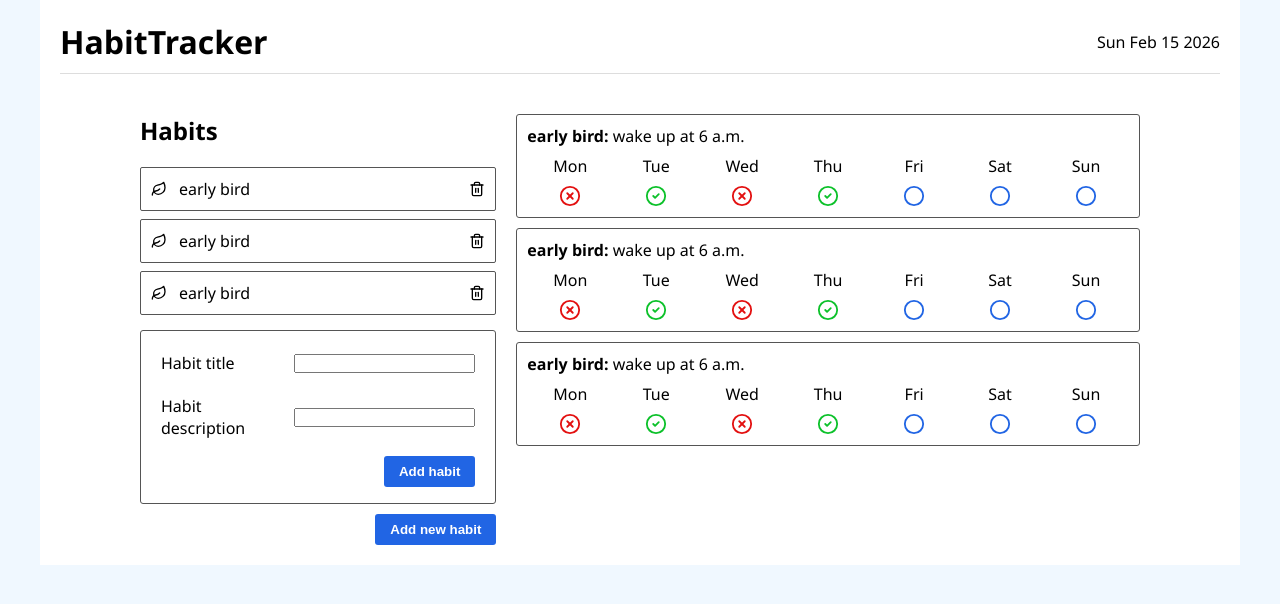
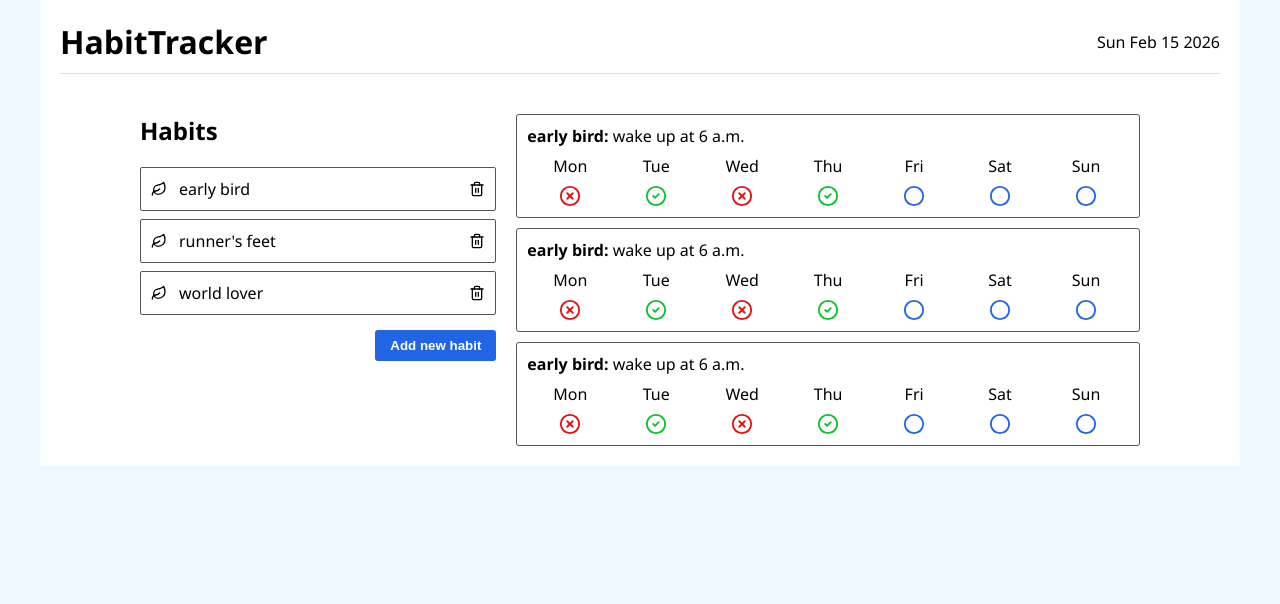
Before and after one commit to myrsfrvr/react-habit-tracker, a React (Create React App) app: page / in a window 1280 px wide. Shown: the top 604 px of the page. Built offline with nearby package versions, Linux system fonts and the light colour scheme.

Commit message:
feat: add state for showing add habit form

```diff
--- a/src/components/App.js
+++ b/src/components/App.js
@@ -2,17 +2,46 @@ import Logo from './Logo';
 import HabitsList from './HabitsList';
 import AddHabit from './AddHabit';
 import TrackHabitsList from './TrackHabitsList';
+import { useState } from 'react';
+
+const initialHabits = [
+  {
+    id: 5678,
+    title: 'early bird',
+    description: 'wake up at 6 a.m.',
+    checkList: ['check', 'x', 'check', 'x', 'empty', 'empty', 'empty'],
+  },
+  {
+    id: 2345,
+    title: "runner's feet",
+    description: 'run for at least 20 min',
+    checkList: ['x', 'x', 'check', 'x', 'empty', 'empty', 'empty'],
+  },
+  {
+    id: 8943,
+    title: 'world lover',
+    description: 'practice new language',
+    checkList: ['x', 'check', 'check', 'check', 'empty', 'empty', 'empty'],
+  },
+];
 
 export default function App() {
+  const [habits, setHabits] = useState(initialHabits);
+  const [showAddHabit, setShowAddHabit] = useState(false);
+
   return (
     <div className="container">
       <Logo />
       <div className="flex">
         <div className="sidebar">
-          <HabitsList />
-
-          <AddHabit />
-          <button className="button">Add new habit</button>
+          <HabitsList habits={habits} />
+          {showAddHabit && <AddHabit />}
+          <button
+            className="button"
+            onClick={() => setShowAddHabit(!showAddHabit)}
+          >
+            {showAddHabit ? 'Close' : 'Add new habit'}
+          </button>
         </div>
         <TrackHabitsList />
       </div>
--- a/src/components/Habit.js
+++ b/src/components/Habit.js
@@ -1,12 +1,12 @@
 import { LuLeaf } from 'react-icons/lu';
 import { LuTrash2 } from 'react-icons/lu';
 
-export default function Habit() {
+export default function Habit({ title }) {
   return (
     <div className="habit">
       <div>
         <LuLeaf />
-        <p>early bird</p>
+        <p>{title}</p>
       </div>
       <LuTrash2 className="icon-trash" />
     </div>
--- a/src/components/HabitsList.js
+++ b/src/components/HabitsList.js
@@ -1,13 +1,13 @@
 import Habit from './Habit';
 
-export default function HabitsList() {
+export default function HabitsList({ habits }) {
   return (
     <div className="habits-list">
       <h2>Habits</h2>
       <div className="habits">
-        <Habit />
-        <Habit />
-        <Habit />
+        {habits.map(habit => (
+          <Habit title={habit.title} key={habit.id} />
+        ))}
       </div>
     </div>
   );
```
